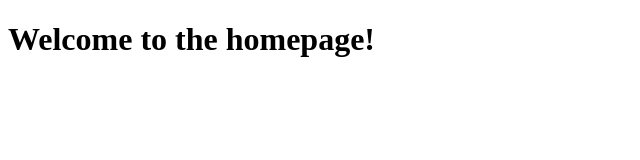
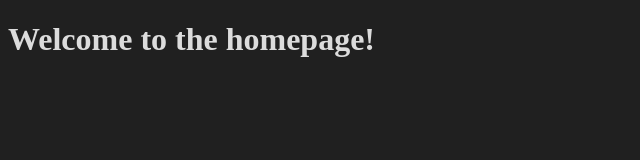
Before and after one commit to keffri/basic-informational-site, a website: page index.html in a window 1280 px wide. Shown: the whole page, without its empty margins (0-640 px from the left). Drawn offline with Linux system fonts and the light colour scheme.

Commit message:
added css link

```diff
--- a/index.html
+++ b/index.html
@@ -4,6 +4,7 @@
     <meta charset="UTF-8" />
     <meta http-equiv="X-UA-Compatible" content="IE=edge" />
     <meta name="viewport" content="width=device-width, initial-scale=1.0" />
+    <link rel="stylesheet" href="./styles/styles.css" />
     <title>Home</title>
   </head>
   <body>
```
Also changed, not shown: 404.html (+1 -0 lines), about.html (+1 -0 lines), contact.html (+1 -0 lines).
